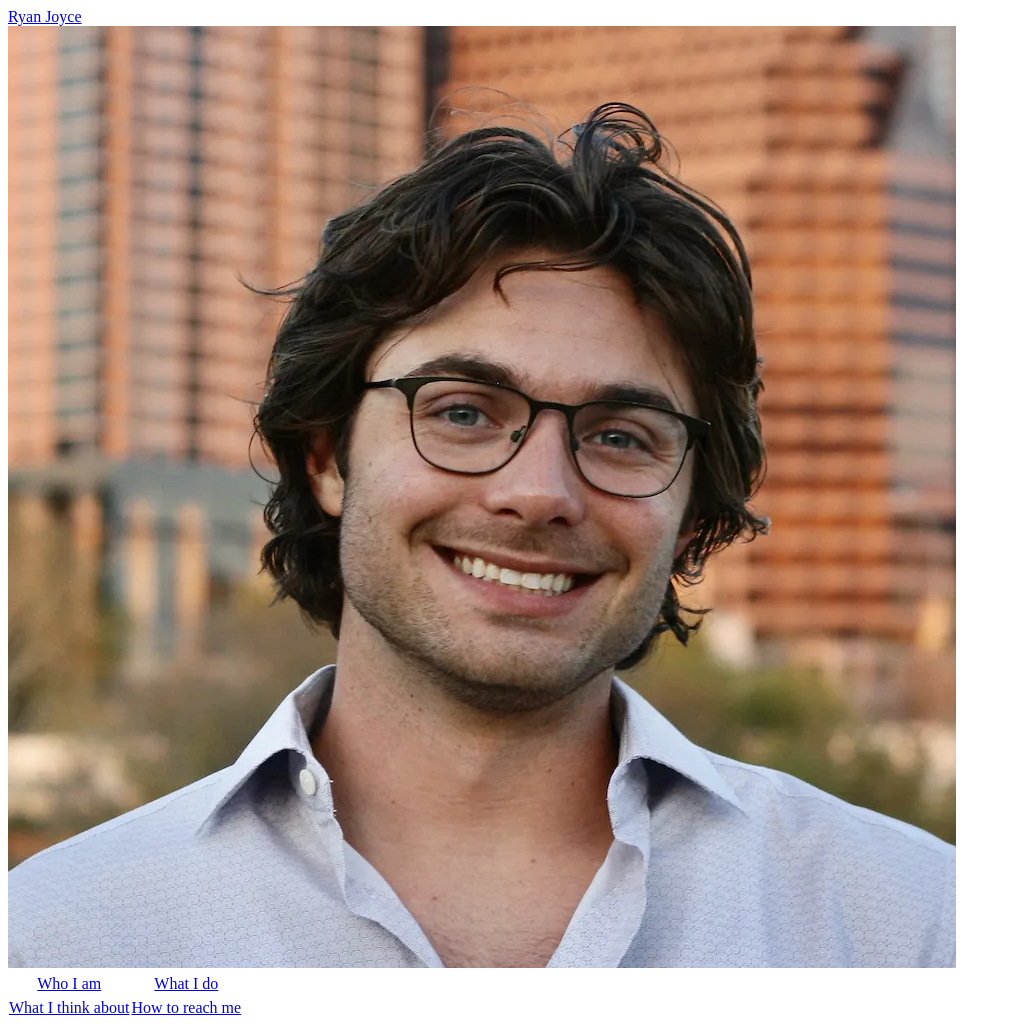
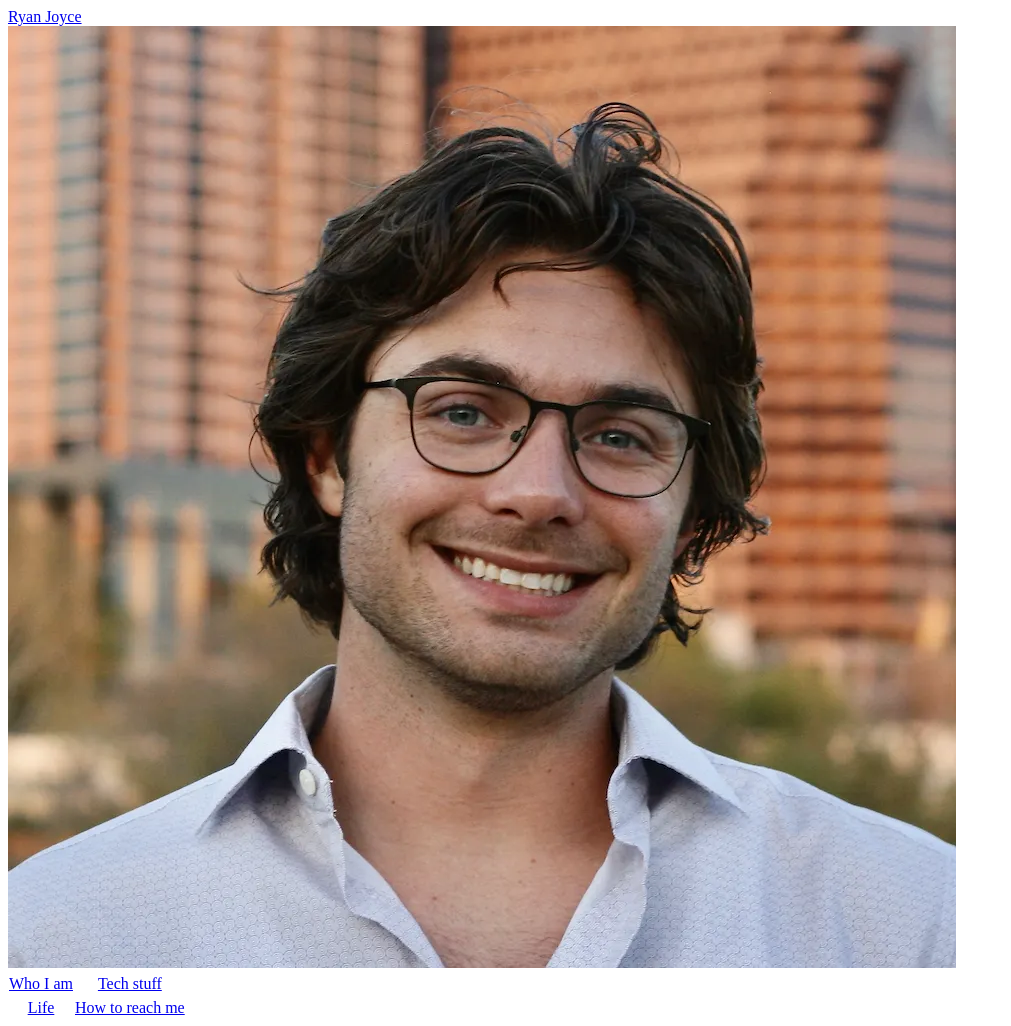
Before and after one commit to joycert/ryanjoyce, an Eleventy site: page src/index.md in a window 1280 px wide. Shown: the whole page, without its empty margins (0-1011 px from the left). Built offline with nearby package versions, Linux system fonts and the light colour scheme; Eleventy itself is replaced by a stand-in of ours; files that its build step writes are made by us from their sources.

Commit message:
more of that

```diff
--- a/src/index.md
+++ b/src/index.md
@@ -4,9 +4,9 @@ title: Ryan Joyce
 profileImage: me.webp
 ---
 
-|                                        |                                  |
-| :------------------------------------: | :------------------------------: |
-|          [Who I am](/whoiam)           |      [What I do](/whatido)       |
-|                                        |                                  |
-|                                        |                                  |
-| [What I think about](/whatithinkabout) | [How to reach me](/howtoreachme) |
+|                     |                                  |
+| :-----------------: | :------------------------------: |
+| [Who I am](/whoiam) |     [Tech stuff](/techposts)     |
+|                     |                                  |
+|                     |                                  |
+| [Life](/itsmylife)  | [How to reach me](/howtoreachme) |
```
Also changed, not shown: src/itsmylife.md (renamed from src/whatithinkabout.md), src/techposts.md (renamed from src/tech_posts.md).
